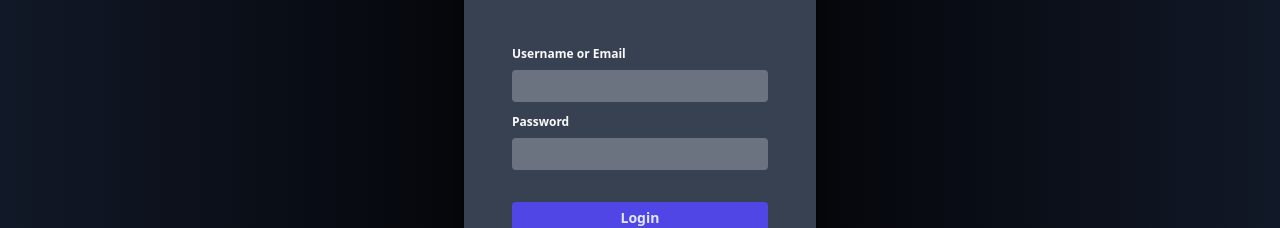
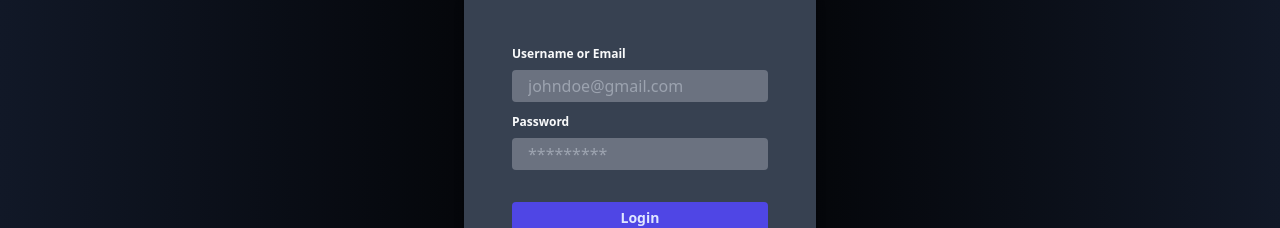
Before and after one commit to M-A-N-I-K/mind_vaidya, a React (Vite) app: page /pricing in a window 1280 px wide. Shown: the part 309-537 px from the top of the page. Built offline with nearby package versions, Linux system fonts and the light colour scheme; no server answers; what tailwindcss-animated would draw is missing.

Commit message:
placeholders added on forms

```diff
--- a/src/Pages/LoginSignUp.jsx
+++ b/src/Pages/LoginSignUp.jsx
@@ -36,13 +36,13 @@ const LoginSignUp = ({ showName, authName, showForgotPassword }) => {
                     showName &&
                     <>
                         <label className="font-semibold text-xs" htmlFor="usernameField">Name</label>
-                        <input className="flex items-center h-8 px-4 w-64 bg-gray-500 mt-2 rounded focus:outline-none focus:ring-2" type="text" onChange={() => setName(e.target.value)} />
+                        <input className="flex items-center h-8 px-4 w-64 bg-gray-500 mt-2 rounded focus:outline-none focus:ring-2" type="text" placeholder='John Doe' onChange={() => setName(e.target.value)} />
                     </>
                 }
                 <label className="font-semibold mt-3 text-xs" htmlFor="usernameField">Username or Email</label>
-                <input className="flex items-center h-8 px-4 w-64 bg-gray-500 mt-2 rounded focus:outline-none focus:ring-2" type="text" onChange={() => setEmail(e.target.value)} />
+                <input className="flex items-center h-8 px-4 w-64 bg-gray-500 mt-2 rounded focus:outline-none focus:ring-2" type="text" placeholder='johndoe@gmail.com' onChange={() => setEmail(e.target.value)} />
                 <label className="font-semibold text-xs mt-3" htmlFor="passwordField">Password</label>
-                <input className="flex items-center h-8 px-4 w-64 bg-gray-500 mt-2 rounded focus:outline-none focus:ring-2" type="password" onChange={() => setPassword(e.target.value)} />
+                <input className="flex items-center h-8 px-4 w-64 bg-gray-500 mt-2 rounded focus:outline-none focus:ring-2" placeholder='*********' type="password" onChange={() => setPassword(e.target.value)} />
                 <button className="flex items-center justify-center h-8 px-6 w-64 bg-indigo-600 mt-8 rounded font-semibold text-sm text-indigo-100 hover:bg-indigo-700" onClick={authName === "Login" ? login : signup}>{authName}</button>
 
                 <button
```
